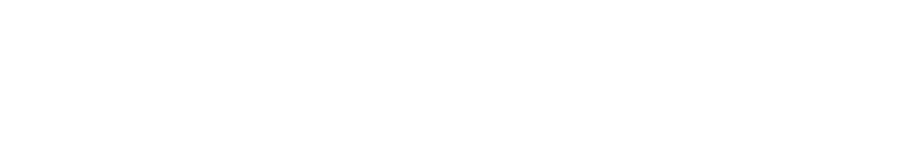
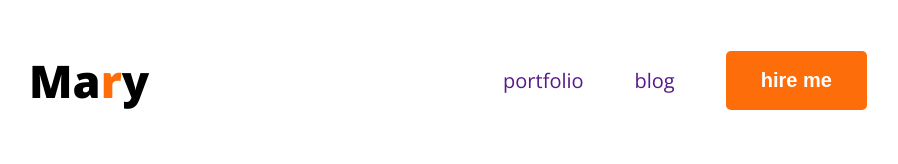
Before and after one commit to salman2120/dev-portfolio-code, a plain HTML site: page index.html in a window 1280 px wide. Shown: the whole page, without its empty margins (192-1090 px from the left). Drawn offline with nearby package versions, Linux system fonts and the light colour scheme.

Commit message:
design navbar and styled according to design

```diff
--- a/index.html
+++ b/index.html
@@ -4,9 +4,26 @@
     <meta charset="UTF-8">
     <meta name="viewport" content="width=device-width, initial-scale=1.0">
     <title>salman farshe portfolio</title>
+    <link rel="preconnect" href="https://fonts.googleapis.com">
+<link rel="preconnect" href="https://fonts.gstatic.com" crossorigin>
+<link href="https://fonts.googleapis.com/css2?family=Open+Sans:ital,wght@0,300..800;1,300..800&display=swap" rel="stylesheet">
 
+<link rel="stylesheet" href="styles/portfolio.css">
 </head>
-<body>
+<body class="font-open-sans">
+    <header>
+        <nav>
+            <div class="logo">
+                <h2>Ma<span class="color-orange">r</span>y</h2>
+            </div>
+
+            <ul class="menu">
+                <li><a href="">portfolio</a></li>
+                <li><a href="">blog</a></li>
+                <li><button class="btn">hire me</button></li>
+            </ul>
+        </nav>
+    </header>
 
 </body>
 </html>
--- /dev/null
+++ b/styles/portfolio.css
@@ -0,0 +1,55 @@
+*{
+    margin: 0;
+    padding: 0;
+    box-sizing: border-box;
+}
+
+ /* shared style */
+.font-open-sans {
+  font-family: "Open Sans", sans-serif;
+  font-optical-sizing: auto;
+ }
+
+ .logo h2{
+    font-size: 45px;
+    font-weight: 900;
+ }
+ .color-orange{
+    color: #FD6E0A;
+ }
+ .btn {
+    background-color: #FD6E0A;
+    border: none;
+    padding: 18px 35px;
+    border-radius: 5px;
+    font-size: 20px;
+    font-weight: bold;
+    color: white;
+
+
+ }
+ /* main style */
+ header{
+    /* background-color: #FFF8F3; */
+    padding: 50px;
+ }
+ nav{
+    width: 71%;
+    max-width: 1140px;
+    /* border: 1px solid red; */
+    margin: 0px auto;
+    display: flex;
+    justify-content: space-between;
+    align-items: center;
+ }
+ nav .menu{
+    display: flex;
+    list-style-type: none;
+    gap: 51px;
+    align-items: center;
+ }
+ nav .menu a{
+    font-size: 20px;
+    color: 474747;
+    text-decoration: none;
+ }
```
